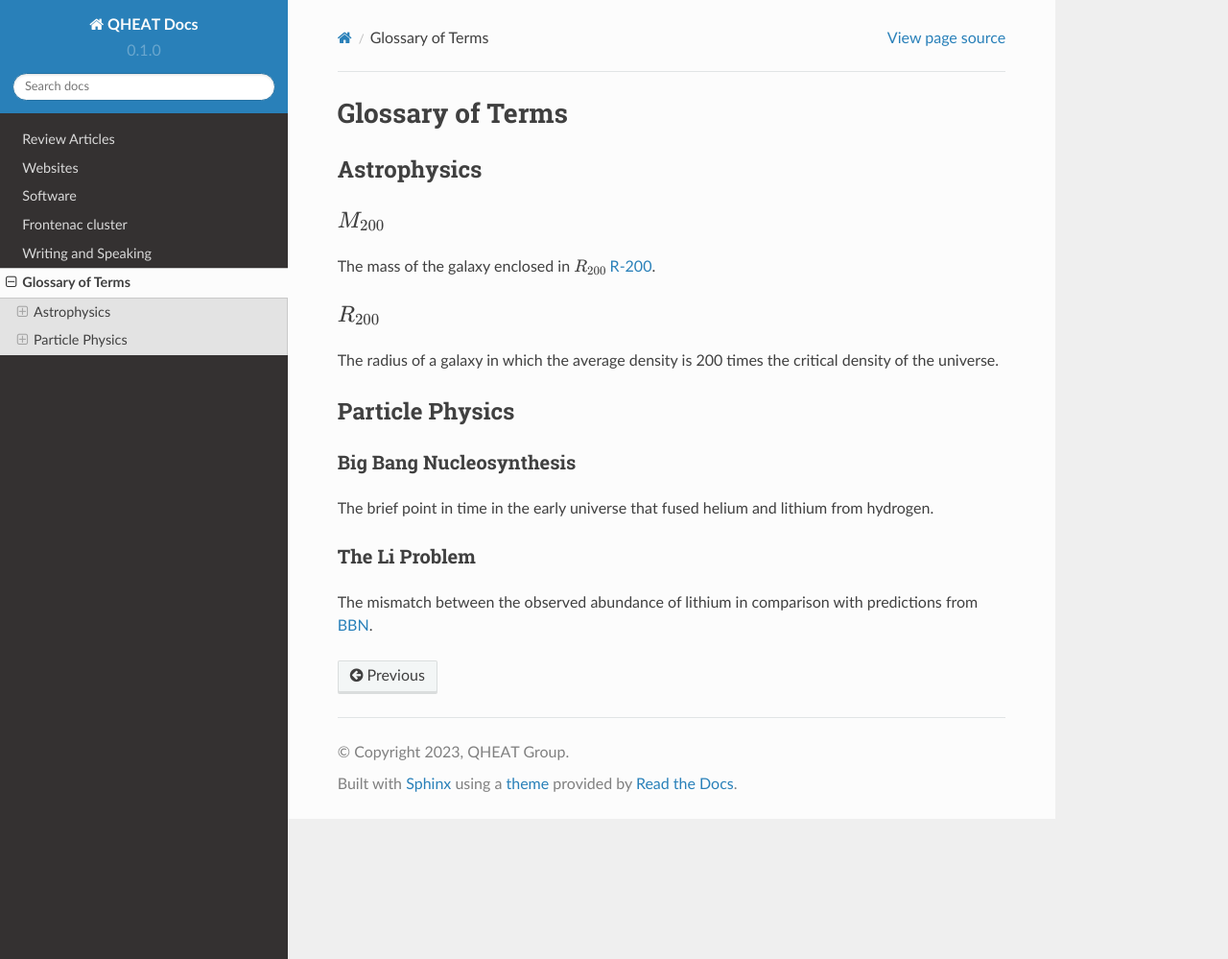
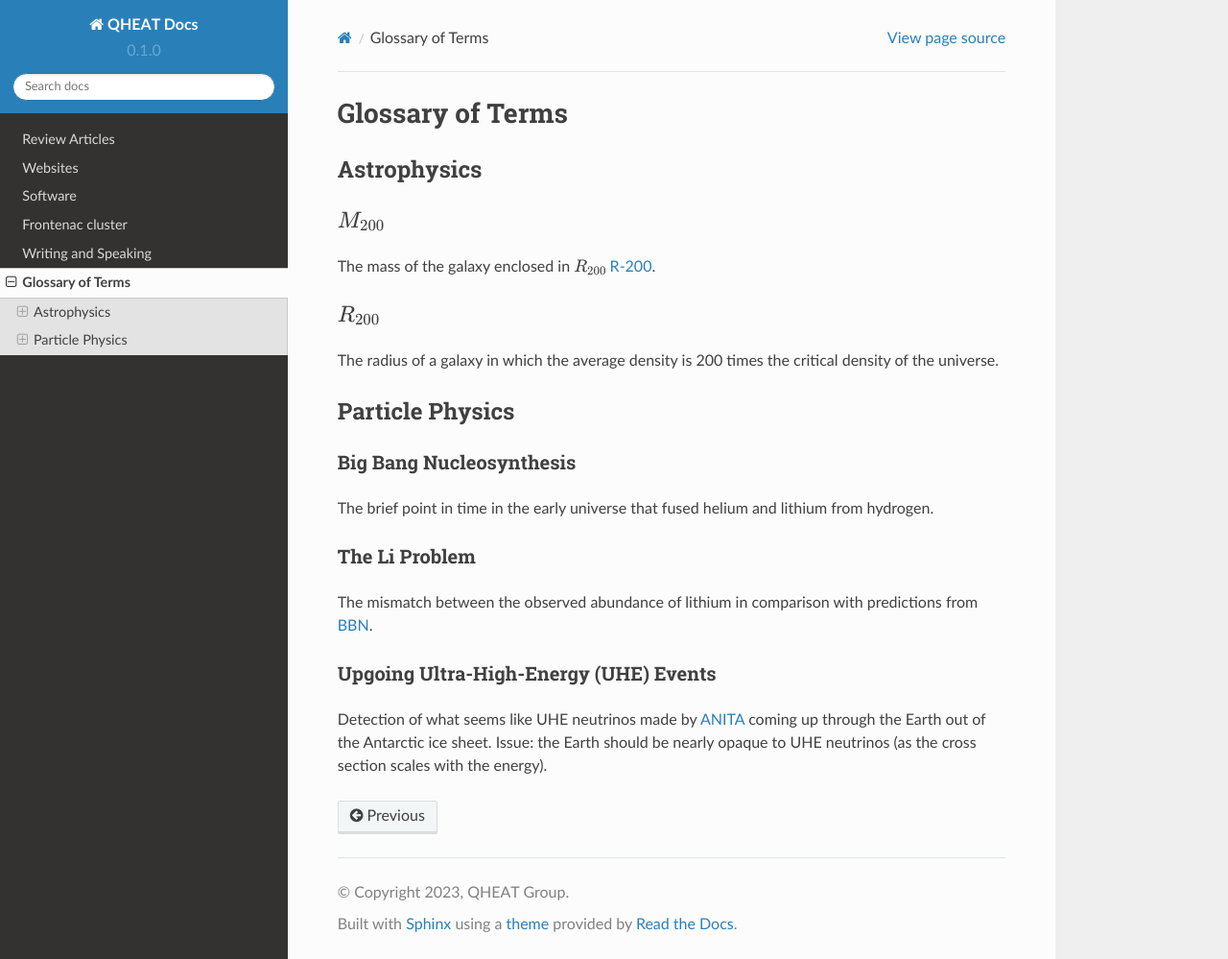
Before and after one commit to aaronvincent/QHEAT, a Sphinx documentation site: the page built from docs/source/glossary.rst, in a window 1280 px wide and 999 px high. Shown: the whole window at 96% size. Built offline with Sphinx 7.4.7 and the Read the Docs theme 2.0.0, drawn with Linux system fonts in a browser that asks for light colours.

Commit message:
Added upgoing UHE events

```diff
--- a/docs/source/glossary.rst
+++ b/docs/source/glossary.rst
@@ -36,3 +36,12 @@ The Li Problem
 **************
 The mismatch between the observed abundance of lithium in comparison with
 predictions from `BBN <bbn_>`_.
+
+.. _uhe-events:
+
+Upgoing Ultra-High-Energy (UHE) Events
+*****************************************
+Detection of what seems like UHE neutrinos made by `ANITA <https://en.wikipedia.org/wiki/Antarctic_Impulsive_Transient_Antenna>`_
+coming up through the Earth out of the Antarctic ice sheet. Issue: the Earth
+should be nearly opaque to UHE neutrinos (as the cross section scales with the
+energy).
```
